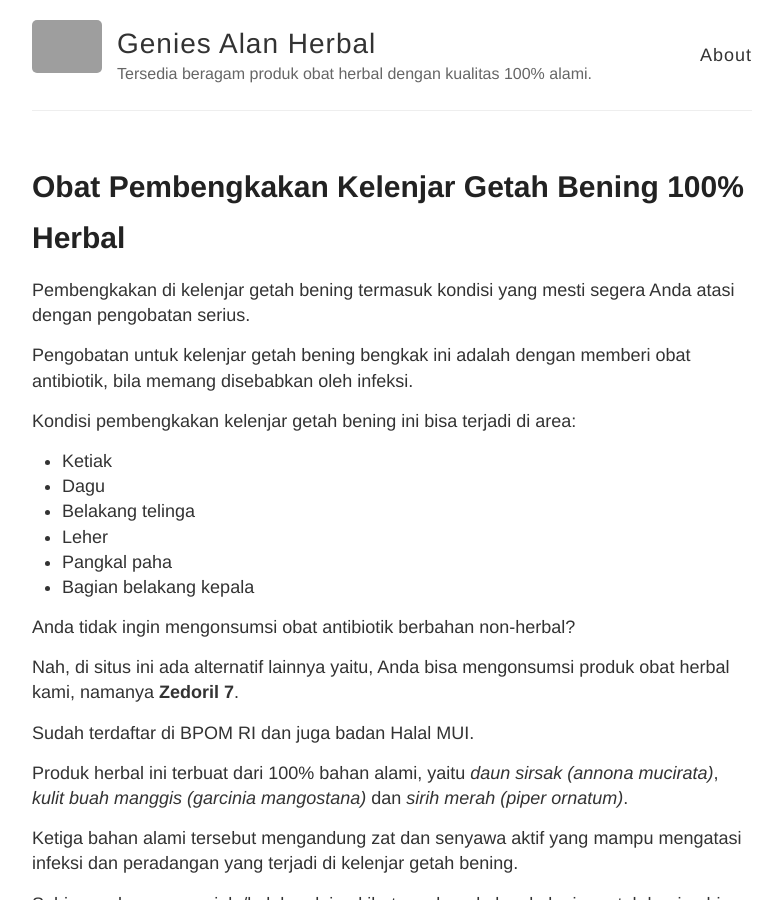
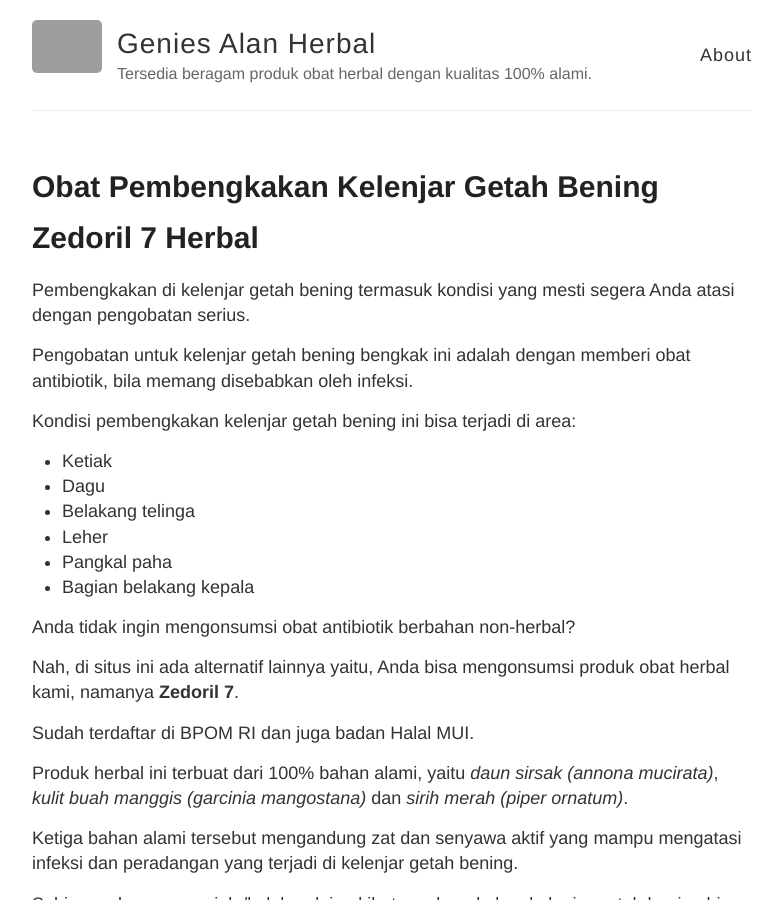
Before and after one commit to geniesalanherbal/geniesalanherbal.github.io, a Jekyll site: the page built from _posts/2019-11-27-obat-pembengkakan-kelenjar-getah-bening.md, in a window 1280 px wide and 900 px high. Shown: the whole window, without its empty margins (248-1030 px from the left). Built offline with Jekyll 4.4.1, drawn with Linux system fonts in a browser that asks for light colours; part of the change alters nothing that is shown; grey boxes are pictures that could not be loaded.

Commit message:
Update 2019-11-27-obat-pembengkakan-kelenjar-getah-bening.md

```diff
--- a/_posts/2019-11-27-obat-pembengkakan-kelenjar-getah-bening.md
+++ b/_posts/2019-11-27-obat-pembengkakan-kelenjar-getah-bening.md
@@ -1,6 +1,7 @@
 ---
 layout: post
-title: Obat Pembengkakan Kelenjar Getah Bening 100% Herbal
+title: Obat Pembengkakan Kelenjar Getah Bening Zedoril 7 Herbal
+description: Obati segera pembengkakan kelenjar getah bening Anda dengan Zedoril 7. Khasiat terbukti Ampuh, sudah terdaftar di BPOM RI.
 ---
 
 Pembengkakan di kelenjar getah bening termasuk kondisi yang mesti segera Anda atasi dengan pengobatan serius.
```
